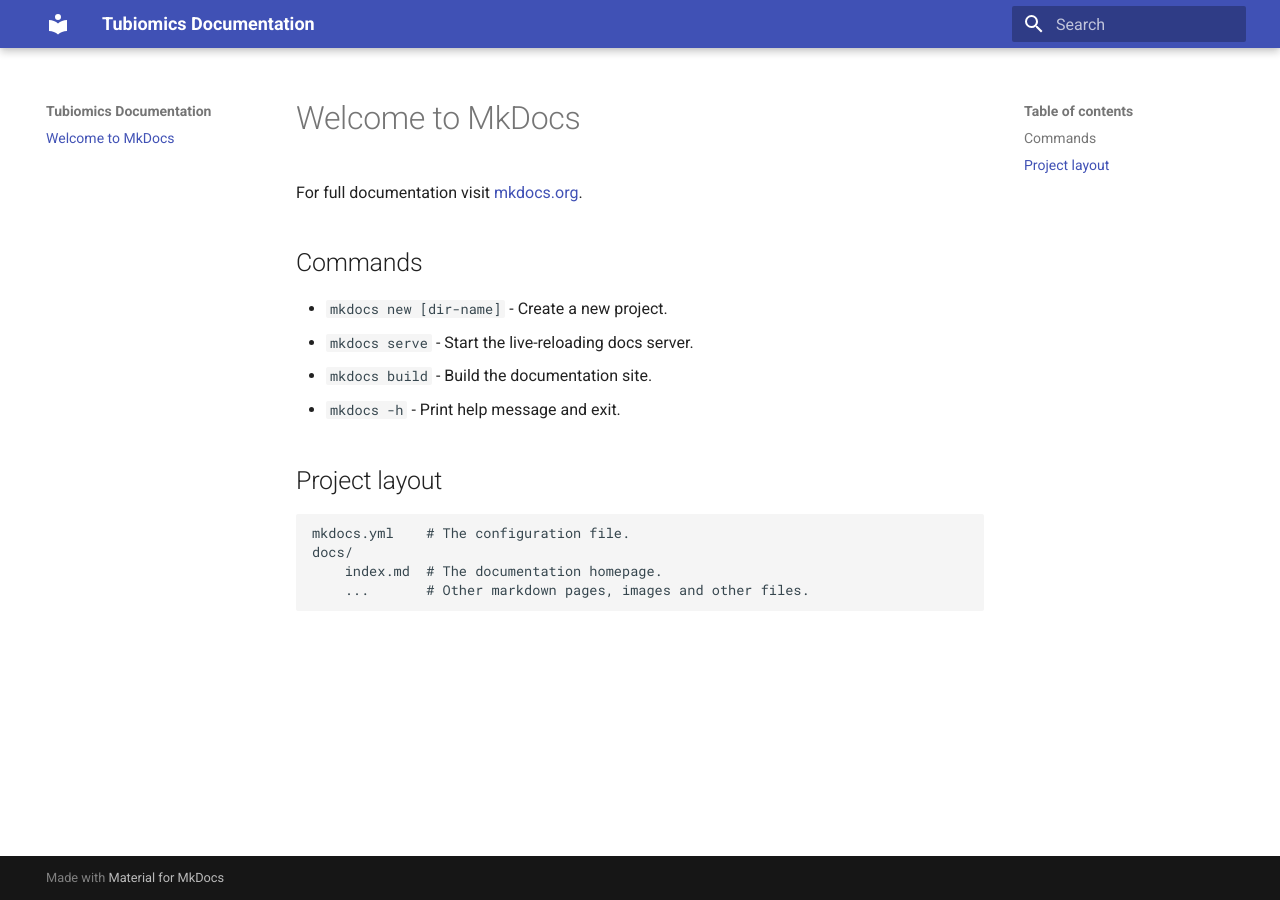
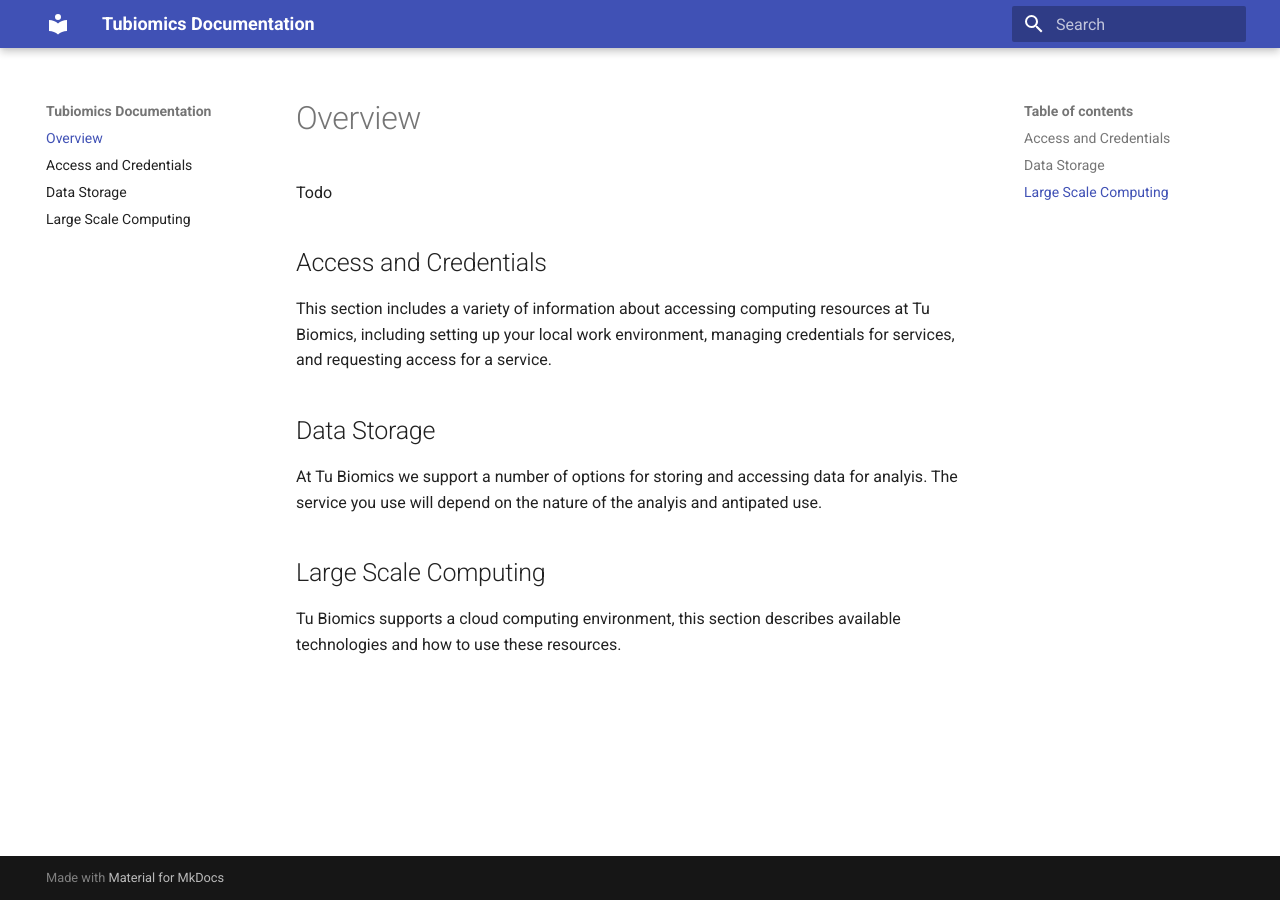
Before and after one commit to tubiomics/documentation, an MkDocs documentation site: the page built from docs/index.md, in a window 1280 px wide. Built offline with MkDocs 1.6.1 and Material for MkDocs 9.7.7, drawn with Linux system fonts in a browser that asks for light colours.

Commit message:
add project scaffoling for all the sections

```diff
--- /dev/null
+++ b/docs/access-and-credentials.md
@@ -0,0 +1,2 @@
+# Access and Credentials
+Todo
--- /dev/null
+++ b/docs/data-storage.md
@@ -0,0 +1,2 @@
+# Data Storage
+Todo
--- a/docs/index.md
+++ b/docs/index.md
@@ -1,17 +1,16 @@
-# Welcome to MkDocs
+# Overview
 
-For full documentation visit [mkdocs.org](https://www.mkdocs.org).
+Todo
 
-## Commands
+## Access and Credentials
 
-* `mkdocs new [dir-name]` - Create a new project.
-* `mkdocs serve` - Start the live-reloading docs server.
-* `mkdocs build` - Build the documentation site.
-* `mkdocs -h` - Print help message and exit.
+This section includes a variety of information about accessing computing resources at Tu Biomics, including setting up your local work environment, managing credentials for services, and requesting access for a service.
 
-## Project layout
 
-    mkdocs.yml    # The configuration file.
-    docs/
-        index.md  # The documentation homepage.
-        ...       # Other markdown pages, images and other files.
+## Data Storage
+
+At Tu Biomics we support a number of options for storing and accessing data for analyis. The service you use will depend on the nature of the analyis and antipated use.
+
+## Large Scale Computing
+
+Tu Biomics supports a cloud computing environment, this section describes available technologies and how to use these resources.
--- /dev/null
+++ b/docs/large-scale-computing.md
@@ -0,0 +1,2 @@
+# Large Scale Computing
+Todo
```
